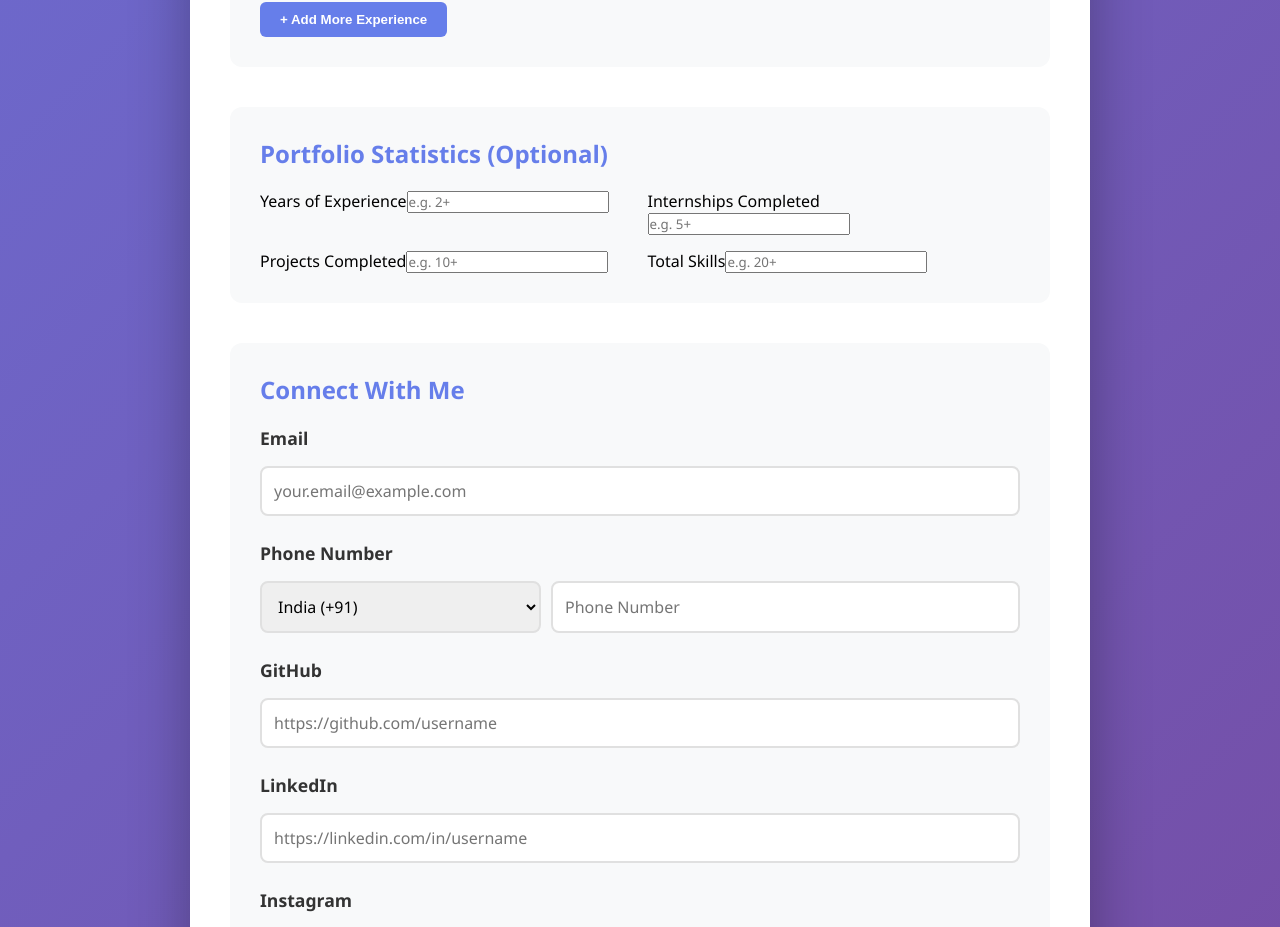
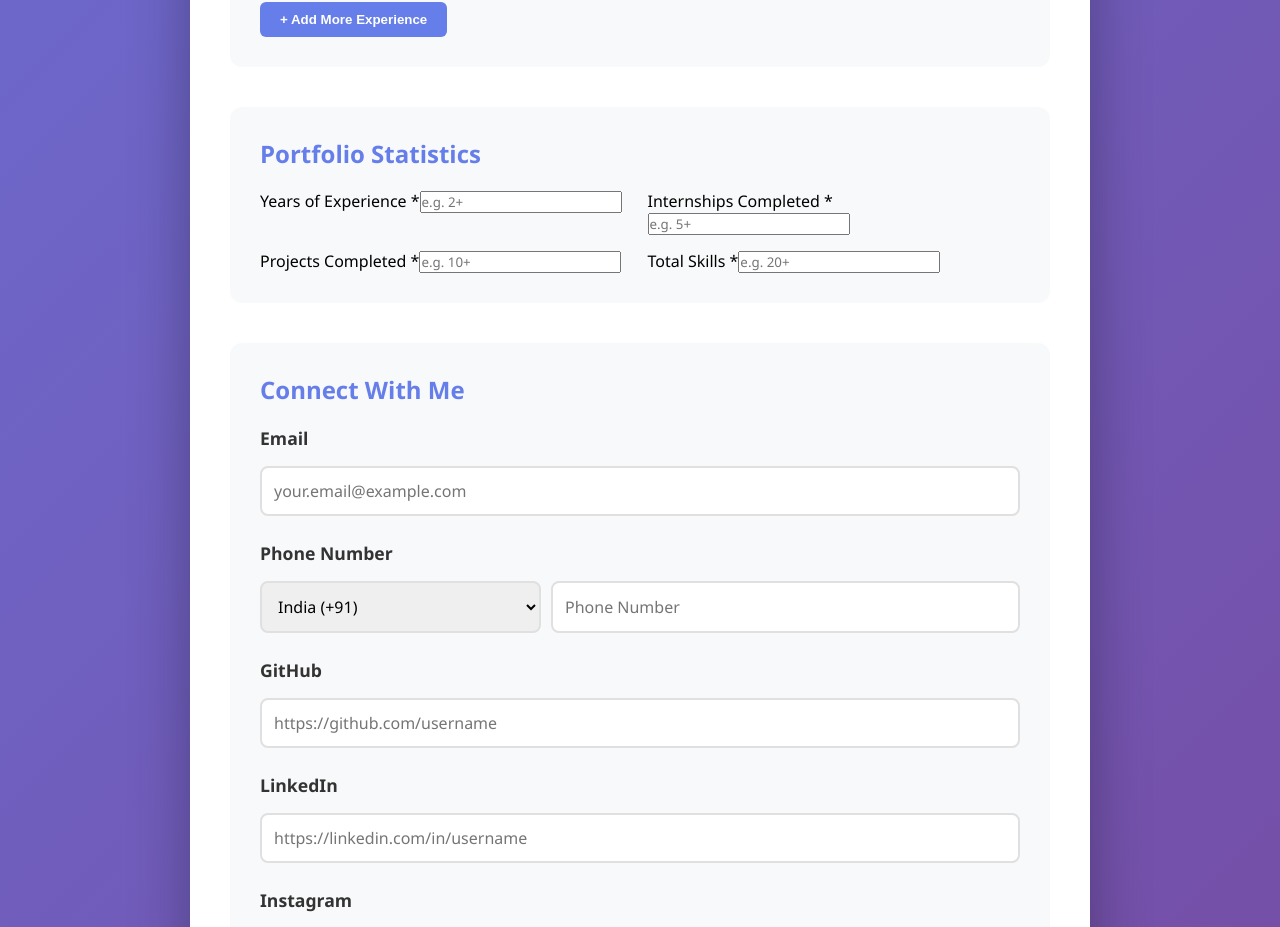
Before and after one commit to Sanika-13/OneBuild-Front, a React (Create React App) app: page /dashboard in a window 1280 px wide. Shown: the part 2044-2971 px from the top of the page. Built offline with nearby package versions, Linux system fonts and the light colour scheme; sample sign-in values are in the browser's storage.

Commit message:
Update Portfolio Statistics title and make fields required

```diff
--- a/src/pages/StudentDashboard.js
+++ b/src/pages/StudentDashboard.js
@@ -815,46 +815,50 @@ const StudentDashboard = () => {
 
         {/* Portfolio Stats */}
         <div className="form-section">
-          <h3>Portfolio Statistics (Optional)</h3>
+          <h3>Portfolio Statistics</h3>
           <div className="form-group-row" style={{ display: 'grid', gridTemplateColumns: '1fr 1fr', gap: '15px' }}>
             <div>
-              <label>Years of Experience</label>
+              <label>Years of Experience *</label>
               <input
                 type="text"
                 name="yearsOfExperience"
                 value={formData.stats.yearsOfExperience}
                 onChange={handleStatsChange}
                 placeholder="e.g. 2+"
+                required
               />
             </div>
             <div>
-              <label>Internships Completed</label>
+              <label>Internships Completed *</label>
               <input
                 type="text"
                 name="internshipsCompleted"
                 value={formData.stats.internshipsCompleted}
                 onChange={handleStatsChange}
                 placeholder="e.g. 5+"
+                required
               />
             </div>
             <div>
-              <label>Projects Completed</label>
+              <label>Projects Completed *</label>
               <input
                 type="text"
                 name="projectsCompleted"
                 value={formData.stats.projectsCompleted}
                 onChange={handleStatsChange}
                 placeholder="e.g. 10+"
+                required
               />
             </div>
             <div>
-              <label>Total Skills</label>
+              <label>Total Skills *</label>
               <input
                 type="text"
                 name="totalSkills"
                 value={formData.stats.totalSkills}
                 onChange={handleStatsChange}
                 placeholder="e.g. 20+"
+                required
               />
             </div>
           </div>
```
